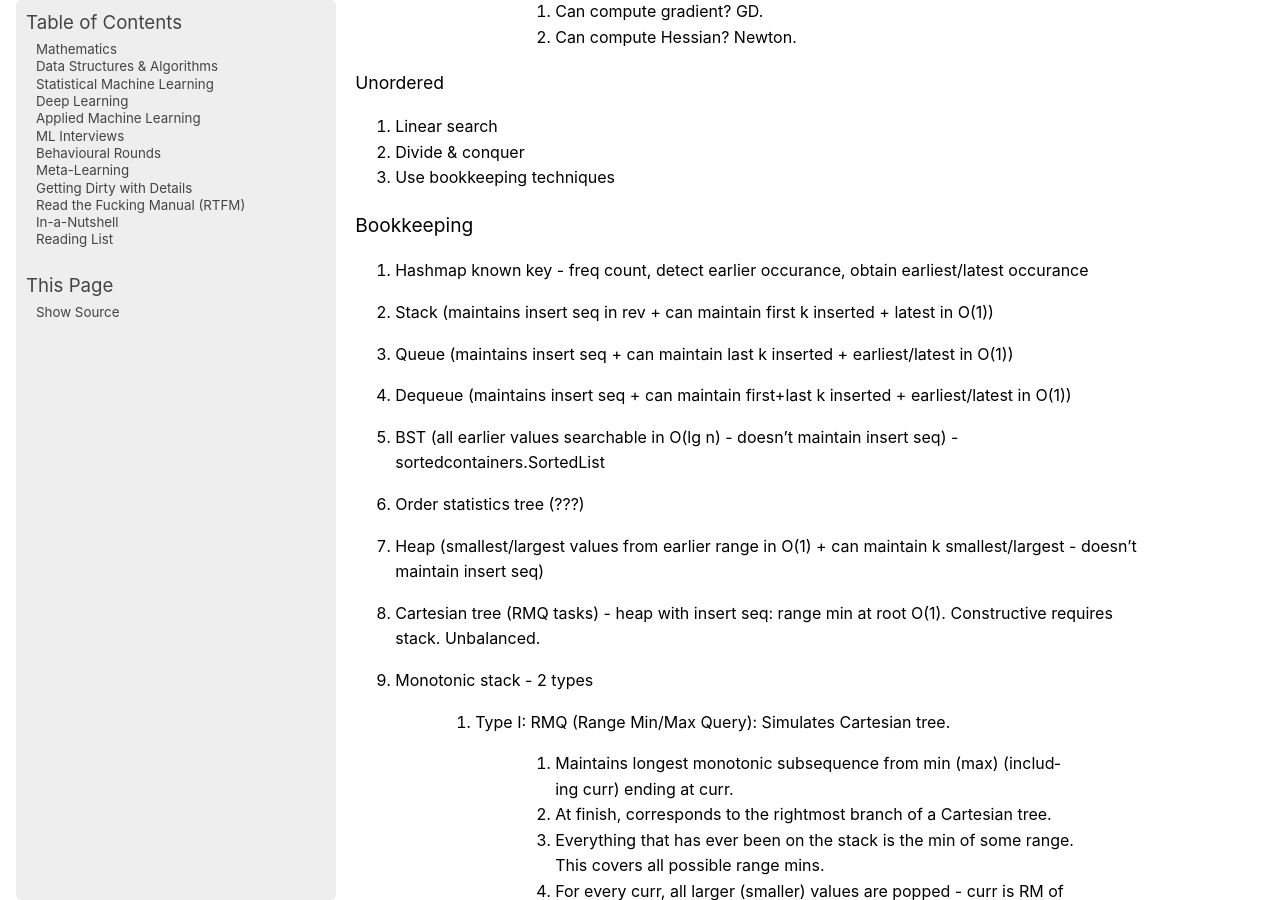
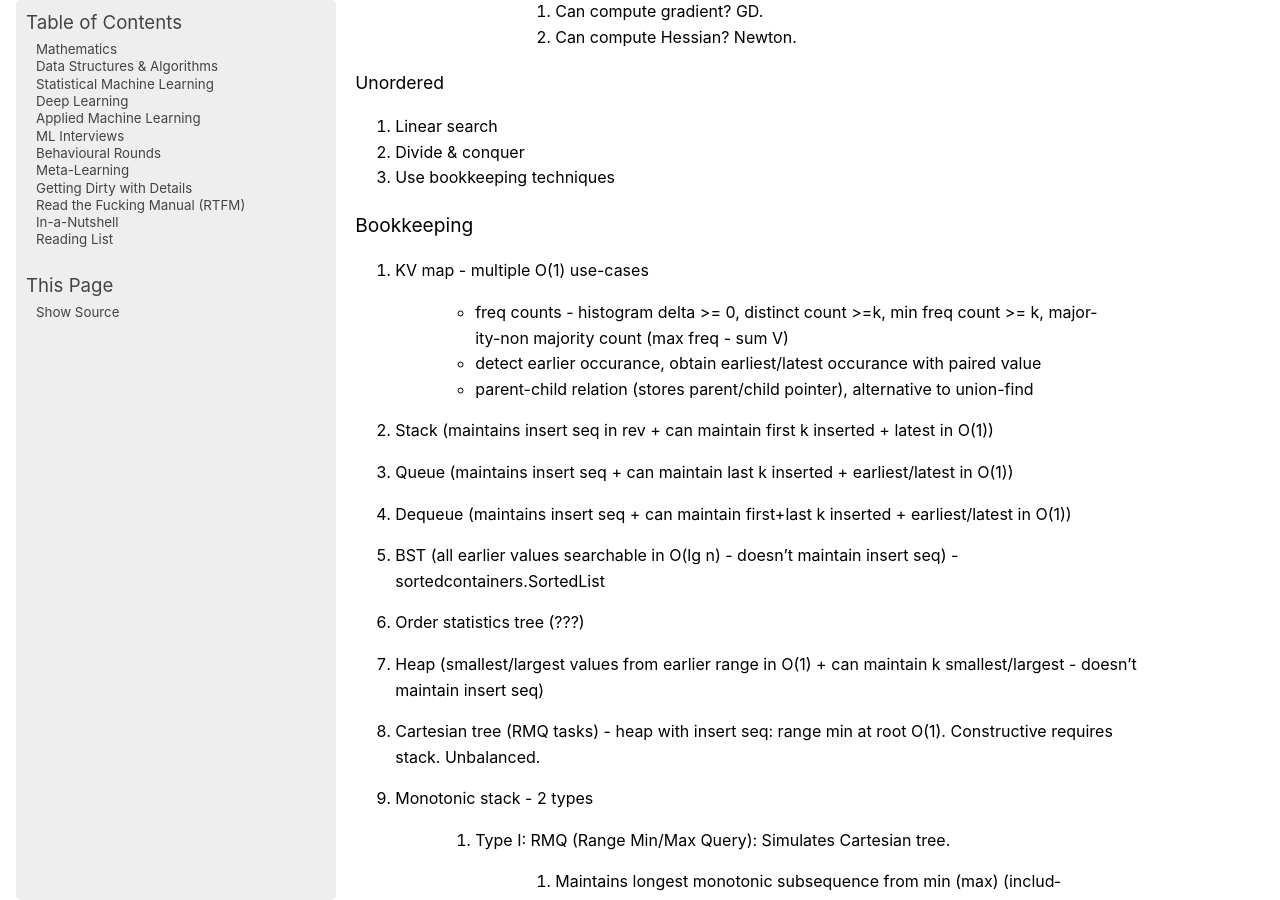
Before and after one commit to uselesstechjunks/leetcode, a Sphinx documentation site: the page built from docs/source/dsa/index.rst, in a window 1280 px wide and 900 px high, scrolled down 2414 px. Built offline with Sphinx 7.4.7, drawn with Linux system fonts in a browser that asks for light colours; pages that are not in the unit, such as notebooks, are missing from menus.

Commit message:
Update index.rst

```diff
--- a/docs/source/dsa/index.rst
+++ b/docs/source/dsa/index.rst
@@ -59,7 +59,11 @@ Unordered
 
 Bookkeeping
 ---------------------------------------------------------------------------------
-#. Hashmap known key - freq count, detect earlier occurance, obtain earliest/latest occurance
+#. KV map - multiple O(1) use-cases
+
+	- freq counts - histogram delta >= 0, distinct count >=k, min freq count >= k, majority-non majority count (max freq - sum V)
+	- detect earlier occurance, obtain earliest/latest occurance with paired value
+	- parent-child relation (stores parent/child pointer), alternative to union-find
 #. Stack (maintains insert seq in rev + can maintain first k inserted + latest in O(1))
 #. Queue (maintains insert seq + can maintain last k inserted + earliest/latest in O(1))
 #. Dequeue (maintains insert seq + can maintain first+last k inserted + earliest/latest in O(1))
```
